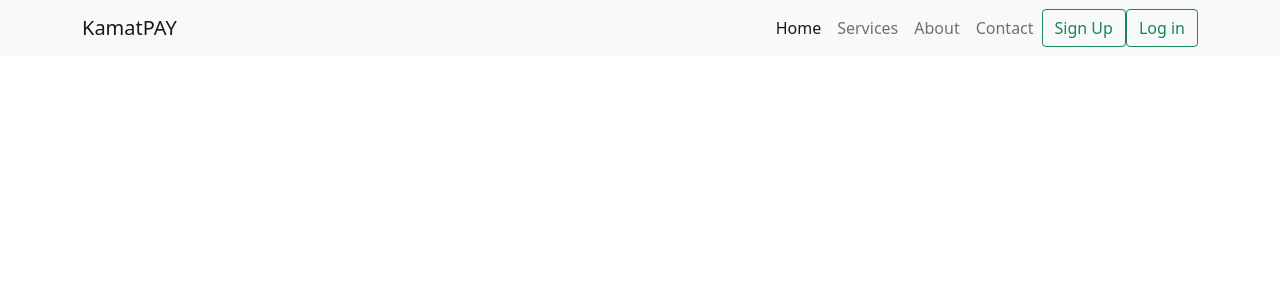
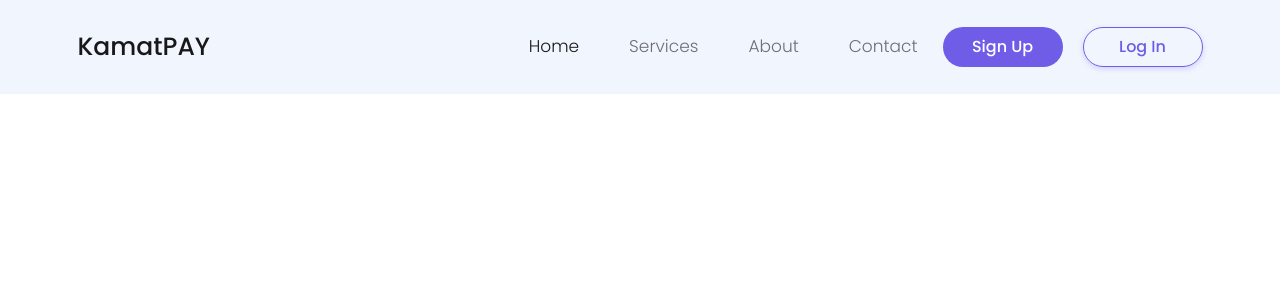
Before and after one commit to codeKAMAT/KamatPay, a React (Create React App) app: page / in a window 1280 px wide. Shown: the top 300 px of the page. Built offline with nearby package versions, Linux system fonts and the light colour scheme.

Commit message:
styled Navbar

```diff
--- a/src/Navbar.js
+++ b/src/Navbar.js
@@ -5,7 +5,7 @@ const Navbar = () => {
     return (
         <>
           <section className='navbar-bg'>
-            <nav className="navbar navbar-expand-lg navbar-light bg-light">
+            <nav className="navbar navbar-expand-lg navbar-light">
             <div className="container">
                 <a className="navbar-brand" href="#">KamatPAY</a>
                 <button className="navbar-toggler" onClick={() => setShow(!show)} type="button" data-bs-toggle="collapse" data-bs-target="#navbarSupportedContent" aria-controls="navbarSupportedContent" aria-expanded="false" aria-label="Toggle navigation">
@@ -27,8 +27,8 @@ const Navbar = () => {
                     </li>
                 </ul>
                 <form className="d-flex">
-                    <button className="btn btn-outline-success" type="submit">Sign Up</button>
-                    <button className="btn btn-outline-success" type="submit">Log in</button>
+                    <button className="btn  btn-style" type="submit">Sign Up</button>
+                    <button className="btn  btn-style btn-style-border" type="submit">Log in</button>
 
                 </form>
                 </div>
--- a/src/index.css
+++ b/src/index.css
@@ -0,0 +1,108 @@
+@import url("https://fonts.googleapis.com/css2?family=Poppins:wght@300;500;700&display=swap");
+/* custom colors */
+*{
+    margin: 0;
+    padding: 0;
+    box-sizing: border-box;
+    font-family: "Poppins", "sans-serif";
+}
+
+:root {
+    --bgcolor: #f1f5fd;
+    --primary-color: #6f5de7;
+    --text-color: #828286;
+    --main-text-color: #333333;
+}
+
+html {
+    font-size: 62.5%;
+}
+
+a{
+    text-decoration: none;
+    color: #fff;
+}
+
+h1, h2, h3, h4, h5, h6 {
+    color: var(--main-text-color);
+}
+
+/* --------------------------------- NavBar
+                        -------------------------------------------------------*/
+.navbar-bg {
+    background-color: var(--bgcolor);
+    padding: 2rem 0rem;
+    z-index: 99;
+    position: relative;
+}
+
+.navbar-brand {
+    font-size: 2.5rem;
+}
+.navbar li{
+    padding: 0 2rem;
+}
+.navbar li a {
+    font-size: 1.7rem;
+    font-weight: lighter;
+    position: relative;
+}
+.navbar li a:hover {
+    color: var(--primary-color) !important;
+    text-shadow: 0 0.2rem 0.3rem rgba(183, 171, 255, 0.5);
+}
+
+.btn-style {
+    width: 12rem;
+    height: 4rem;
+    border-radius: 2rem;
+    color: #fff;
+    background-color: var(--primary-color);
+    text-transform: capitalize;
+    font-size: 1.6rem;
+}
+.btn-style:first-child {
+    margin-right: 2rem;
+}
+
+.btn-style:hover {
+    border: 0.1rem solid var(--primary-color);
+    background-color: transparent;
+    color: var(--primary-color);
+    box-shadow: 0 0.2rem 0.5rem rgba(183, 171, 255, 0.5);
+}
+.btn-style-border {
+    border: 0.1rem solid var(--primary-color);
+    background-color: transparent;
+    color: var(--primary-color);
+    box-shadow: 0 0.2rem 0.5rem rgba(183, 171, 255, 0.5);
+}
+.btn-style-border:hover {
+    color: #fff;
+    background-color: var(--primary-color);
+    text-transform: capitalize;
+}
+
+/* --------------------------------- responsive media queries
+                        -------------------------------------------------------*/
+@media(min-width: 1500px) {
+    .container,
+    .container-lg,
+    .container-md,
+    .container-sm,
+    .container-xl,
+    .container-xxl {
+        max-width: 1500px !important;
+    }
+}
+
+@media(min-width: 1400px) {
+    .container,
+    .container-lg,
+    .container-md,
+    .container-sm,
+    .container-xl,
+    .container-xxl {
+        max-width: 1400px;
+    }
+}
```
